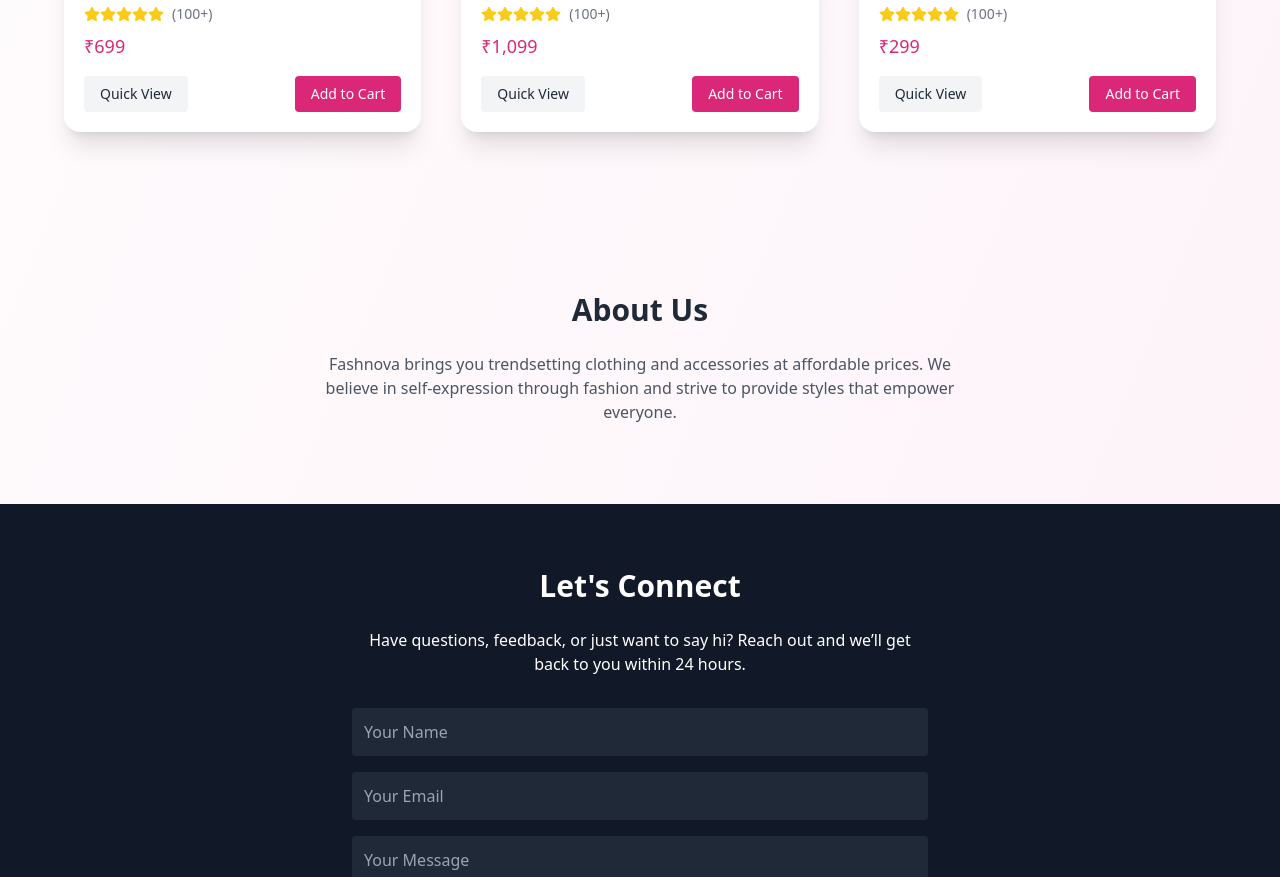
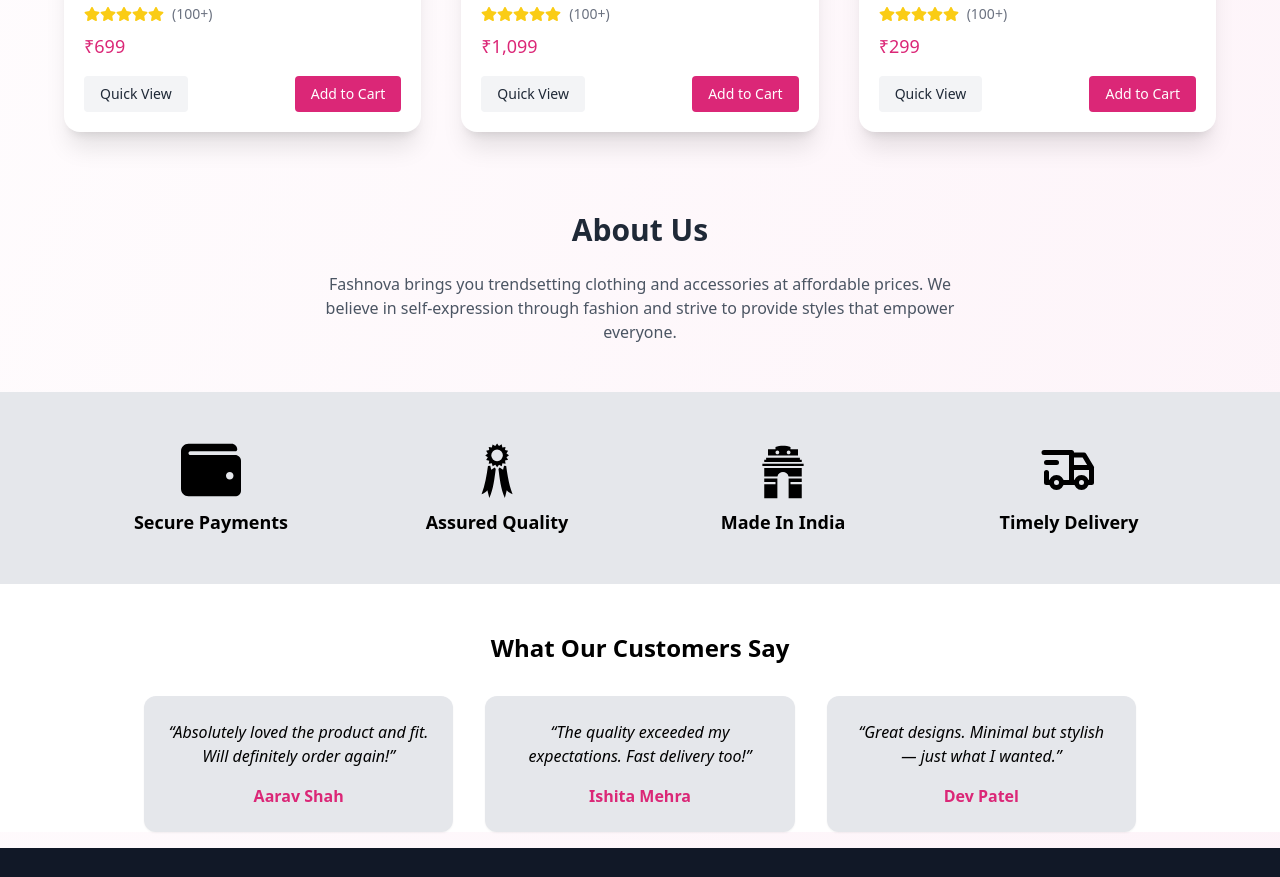
Before and after one commit to bhupendra-06/Fashnova, a React (Create React App) app: page / in a window 1280 px wide. Shown: the part 1920-2797 px from the top of the page. Built offline with nearby package versions, Linux system fonts and the light colour scheme.

Commit message:
adding testimonials and trust badges section

```diff
--- a/src/components/ClothingBrand.js
+++ b/src/components/ClothingBrand.js
@@ -1,17 +1,12 @@
 import React from "react";
-import {
-  FaStar,
-  FaHeart,
-  FaFacebook,
-  FaInstagram,
-  FaTwitter,
-} from "react-icons/fa"; // Importing icons from react-icons
-import { useState, useEffect } from "react"; // Importing useState hook from React
+import { FaStar, FaHeart } from "react-icons/fa"; // Importing icons from react-icons
+import { useEffect } from "react"; // Importing useState hook from React
 import { useNavigate } from "react-router-dom";
-import { Link } from "react-scroll"; // Link component from react-scroll
 import Footer from "./Footer";
 import Contact from "./Contact";
-import Logo from "../assets/logo.png"; // Importing logo image
+import TrustBadges from "./TrustBadges";
+import Navbar from "./Navbar";
+import Testimonials from "./Testimonials";
 
 const products = [
   {
@@ -48,7 +43,7 @@ const products = [
     category: "Accessories",
     tag: "New",
     image:
-      "https://img.freepik.com/free-photo/designed-sunglasses-red-book-grey-surface_140725-14161.jpg?ga=GA1.1.329723159.1744260162&semt=ais_hybrid&w=740",
+      "https://img.freepik.com/free-photo/sun-glasses-table_140725-7460.jpg?ga=GA1.1.329723159.1744260162&semt=ais_hybrid&w=740",
   },
   {
     id: 5,
@@ -57,7 +52,7 @@ const products = [
     category: "Shoes",
     tag: "Best Seller",
     image:
-      "https://img.freepik.com/free-photo/pair-casual-sneakers-laces_1150-13356.jpg?w=996&t=st=1715080000~exp=1715080600~hmac=mno",
+      "https://img.freepik.com/free-photo/fashion-shoes-sneakers_1203-7529.jpg?ga=GA1.1.329723159.1744260162&semt=ais_hybrid&w=740",
   },
   {
     id: 6,
@@ -71,106 +66,20 @@ const products = [
 ];
 
 const ClothingBrand = () => {
-   useEffect(() => {
+  useEffect(() => {
     window.scrollTo(0, 0);
   }, []); // This will trigger when the component is mounted
 
   const navigate = useNavigate(); // Hook to navigate
-  const [isMenuOpen, setIsMenuOpen] = useState(false); // State to manage mobile menu visibility
+
   return (
     <div className="min-h-screen bg-gradient-to-br from-white to-pink-50 text-gray-800 scroll-smooth">
-      {/* Navbar */}
-      <header className="bg-white shadow sticky top-0 left-0 right-0 z-50">
-        <div className="max-w-7xl mx-auto px-4 flex justify-between items-center">
-          <Link
-            to="hero"
-            smooth={true}
-            duration={500}
-            className="text-xl sm:text-3xl font-mono font-bold tracking-tight text-pink-600 cursor-pointer"
-          >
-            <img alt="logo" src={Logo} className="h-14 sm:h-20" />
-          </Link>
-          <div className="sm:hidden">
-            <button
-              onClick={() => setIsMenuOpen(!isMenuOpen)}
-              className="text-gray-800 focus:outline-none absolute right-4 top-4"
-            >
-              <svg
-                className="w-6 h-6"
-                fill="none"
-                stroke="currentColor"
-                viewBox="0 0 24 24"
-                xmlns="http://www.w3.org/2000/svg"
-              >
-                {isMenuOpen ? (
-                  <path
-                    strokeLinecap="round"
-                    strokeLinejoin="round"
-                    strokeWidth="2"
-                    d="M6 18L18 6M6 6l12 12"
-                  />
-                ) : (
-                  <path
-                    strokeLinecap="round"
-                    strokeLinejoin="round"
-                    strokeWidth="2"
-                    d="M4 6h16M4 12h16M4 18h16"
-                  />
-                )}
-              </svg>
-            </button>
-          </div>
-          <nav
-            className={`transition-all duration-300 ease-in-out ${
-              isMenuOpen
-                ? "block w-full absolute bg-white *:border top-14 left-0"
-                : "hidden"
-            } sm:flex text-center text-sm font-medium cursor-pointer`}
-          >
-            <Link
-              to="hero"
-              smooth={true}
-              duration={500}
-              onClick={() => setIsMenuOpen(false)}
-              className="p-4 hover:text-pink-600 hover:bg-pink-100 block sm:inline duration-100"
-            >
-              Home
-            </Link>
-            <Link
-              to="products"
-              smooth={true}
-              duration={500}
-              onClick={() => setIsMenuOpen(false)}
-              className="p-4 hover:text-pink-600 hover:bg-pink-100 block sm:inline duration-100"
-            >
-              Products
-            </Link>
-            <Link
-              to="about"
-              smooth={true}
-              duration={500}
-              onClick={() => setIsMenuOpen(false)}
-              className="p-4 hover:text-pink-600 hover:bg-pink-100 block sm:inline duration-100"
-            >
-              About
-            </Link>
-            <Link
-              to="contact"
-              smooth={true}
-              duration={500}
-              onClick={() => setIsMenuOpen(false)}
-              className="p-4 hover:text-pink-600 hover:bg-pink-100 block sm:inline duration-100"
-            >
-              Contact
-            </Link>
-          </nav>
-        </div>
-      </header>
+      <Navbar />
 
       {/* Hero Section */}
       <section
         id="hero"
-        className="relative bg-[url('https://img.freepik.com/premium-photo/blur-clothing-store-wall-shopping-mall_293060-2610.jpg?ga=GA1.1.329723159.1744260162&semt=ais_hybrid&w=740')] bg-cover bg-center h-[90vh] flex items-center justify-center px-6 text-white"
+        className="relative bg-[url('https://img.freepik.com/premium-photo/blur-clothing-store-wall-shopping-mall_293060-2610.jpg?ga=GA1.1.329723159.1744260162&semt=ais_hybrid&w=740')] bg-cover bg-center mt-12 sm:mt-20 h-[90vh] flex items-center justify-center px-6 text-white"
       >
         <div className="absolute inset-0 bg-gradient-to-t from-black via-transparent to-transparent opacity-50"></div>
         <div className="relative z-10 text-center max-w-xl mx-auto p-6 md:p-10 rounded-xl">
@@ -200,7 +109,7 @@ const ClothingBrand = () => {
       </section>
 
       {/* Featured Products */}
-      <section id="products" className="py-20 px-4 md:px-16">
+      <section id="products" className="pt-20 px-4 md:px-16">
         <h2 className="text-3xl font-bold mb-10 text-center">
           Our Picks for You
         </h2>
@@ -214,6 +123,7 @@ const ClothingBrand = () => {
                 <img
                   src={product.image}
                   alt={product.name}
+                  loading= "lazy"
                   className="w-full h-80 object-cover group-hover:scale-105 transition-transform duration-500"
                 />
                 <span className="absolute top-3 left-3 bg-pink-600 text-white text-xs px-3 py-1 rounded-full">
@@ -252,7 +162,7 @@ const ClothingBrand = () => {
       </section>
 
       {/* About Section */}
-      <section id="about" className="py-20 px-4 md:px-16 text-center">
+      <section id="about" className="pt-20 pb-12 px-4 md:px-16 text-center">
         <h2 className="text-3xl font-bold mb-6">About Us</h2>
         <p className="max-w-2xl mx-auto text-gray-600">
           Fashnova brings you trendsetting clothing and accessories at
@@ -261,13 +171,15 @@ const ClothingBrand = () => {
         </p>
       </section>
 
-      {/* Contact Section */}
+      <TrustBadges />
+      <Testimonials />
       <Contact />
-
-      {/* Footer */}
       <Footer />
     </div>
   );
 };
 
+
+
+
 export default ClothingBrand;
--- a/src/components/CollectionsPage.js
+++ b/src/components/CollectionsPage.js
@@ -104,7 +104,7 @@ const CollectionsPage = () => {
               <img
                 src={item.image}
                 alt={item.title}
-                loading="lazy"
+                loading="eager"
                 className="w-full h-full object-cover rounded-3xl"
               />
               <div className="absolute inset-0 bg-gradient-to-t from-black via-transparent to-black/50 opacity-0 group-hover:opacity-100 transition duration-300">
--- a/src/components/Contact.js
+++ b/src/components/Contact.js
@@ -4,7 +4,7 @@ const Contact = () => {
   return (
     <section
     id="contact"
-    className="bg-gray-900 text-white py-16 px-6 text-center"
+    className="bg-gray-900 text-white mt-4 py-16 md:pt-20 px-6 text-center"
   >
     <h2 className="text-3xl font-bold mb-6">Let's Connect</h2>
     <p className="max-w-xl mx-auto mb-8">
--- /dev/null
+++ b/src/components/Navbar.js
@@ -0,0 +1,99 @@
+import React from "react";
+import { Link } from "react-scroll"; // Link component from react-scroll
+import Logo from "../assets/logo.png"; // Importing logo image
+import { useState } from "react"; // Importing useState hook from React
+
+const Navbar = () => {
+  const [isMenuOpen, setIsMenuOpen] = useState(false); // State to manage mobile menu visibility
+
+  return (
+    <header className="bg-white shadow fixed top-0 left-0 right-0 z-50 select-none">
+      <div className="max-w-7xl mx-auto px-4 flex justify-between items-center">
+        <Link
+          to="hero"
+          smooth={true}
+          duration={500}
+          className="text-xl sm:text-3xl font-mono font-bold tracking-tight text-pink-600 cursor-pointer"
+        >
+          <img alt="logo" src={Logo} className="h-14 sm:h-20" />
+        </Link>
+        <div className="sm:hidden">
+          <button
+            onClick={() => setIsMenuOpen(!isMenuOpen)}
+            className="text-gray-800 focus:outline-none absolute right-4 top-4"
+          >
+            <svg
+              className="w-6 h-6"
+              fill="none"
+              stroke="currentColor"
+              viewBox="0 0 24 24"
+              xmlns="http://www.w3.org/2000/svg"
+            >
+              {isMenuOpen ? (
+                <path
+                  strokeLinecap="round"
+                  strokeLinejoin="round"
+                  strokeWidth="2"
+                  d="M6 18L18 6M6 6l12 12"
+                />
+              ) : (
+                <path
+                  strokeLinecap="round"
+                  strokeLinejoin="round"
+                  strokeWidth="2"
+                  d="M4 6h16M4 12h16M4 18h16"
+                />
+              )}
+            </svg>
+          </button>
+        </div>
+        <nav
+          className={`transition-all duration-300 ease-in-out ${
+            isMenuOpen
+              ? "block w-full absolute bg-white *:border top-14 left-0"
+              : "hidden"
+          } sm:flex text-center text-sm font-medium cursor-pointer`}
+        >
+          <Link
+            to="hero"
+            smooth={true}
+            duration={500}
+            onClick={() => setIsMenuOpen(false)}
+            className="p-4 hover:text-pink-600 hover:bg-pink-100 block sm:inline duration-100"
+          >
+            Home
+          </Link>
+          <Link
+            to="products"
+            smooth={true}
+            duration={500}
+            onClick={() => setIsMenuOpen(false)}
+            className="p-4 hover:text-pink-600 hover:bg-pink-100 block sm:inline duration-100"
+          >
+            Products
+          </Link>
+          <Link
+            to="about"
+            smooth={true}
+            duration={500}
+            onClick={() => setIsMenuOpen(false)}
+            className="p-4 hover:text-pink-600 hover:bg-pink-100 block sm:inline duration-100"
+          >
+            About
+          </Link>
+          <Link
+            to="contact"
+            smooth={true}
+            duration={500}
+            onClick={() => setIsMenuOpen(false)}
+            className="p-4 hover:text-pink-600 hover:bg-pink-100 block sm:inline duration-100"
+          >
+            Contact
+          </Link>
+        </nav>
+      </div>
+    </header>
+  );
+};
+
+export default Navbar;
--- /dev/null
+++ b/src/components/Testimonials.js
@@ -0,0 +1,36 @@
+import React from 'react';
+
+const Testimonials = () => {
+  const testimonials = [
+    {
+      name: "Aarav Shah",
+      quote: "Absolutely loved the product and fit. Will definitely order again!",
+    },
+    {
+      name: "Ishita Mehra",
+      quote: "The quality exceeded my expectations. Fast delivery too!",
+    },
+    {
+      name: "Dev Patel",
+      quote: "Great designs. Minimal but stylish — just what I wanted.",
+    },
+  ];
+
+  return (
+    <div className="bg-white pt-12">
+      <div className="max-w-5xl mx-auto px-4 text-center">
+        <h2 className="text-2xl font-bold text-black mb-8">What Our Customers Say</h2>
+        <div className="grid gap-8 md:grid-cols-3">
+          {testimonials.map((t, i) => (
+            <div key={i} className="bg-gray-200 p-6 rounded-xl shadow-sm">
+              <p className="text-black mb-4 italic">“{t.quote}”</p>
+              <p className="text-pink-600 font-semibold">{t.name}</p>
+            </div>
+          ))}
+        </div>
+      </div>
+    </div>
+  );
+};
+
+export default Testimonials;
--- /dev/null
+++ b/src/components/TrustBadges.js
@@ -0,0 +1,48 @@
+import { FaWallet, FaMotorcycle } from "react-icons/fa";
+import { TbTruckDelivery } from "react-icons/tb";
+import { GiRibbonMedal, GiIndiaGate } from "react-icons/gi";
+import { MdOutlineFlag } from "react-icons/md";
+
+const TrustBadges = () => {
+  const features = [
+    {
+      icon: <FaWallet className="text-3xl md:text-5xl lg:text-6xl" aria-label="Secure Payments" />,
+      title: "Secure Payments",
+    },
+    {
+      icon: <GiRibbonMedal className="text-3xl md:text-5xl lg:text-6xl" />,
+
+      title: "Assured Quality",
+    },
+    {
+      icon: <GiIndiaGate className="text-3xl md:text-5xl lg:text-6xl" />,
+      title: "Made In India",
+    },
+    {
+      icon: <TbTruckDelivery className="text-3xl md:text-5xl lg:text-6xl" />,
+      title: "Timely Delivery",
+    },
+  ];
+
+  return (
+    <div className="bg-gray-200 py-8 md:py-12 sm:px-4">
+      <div className="max-w-6xl mx-auto px-4 grid grid-cols-2 md:grid-cols-4 gap-6 text-center">
+        {features.map((feature, index) => (
+          <div
+            key={index}
+            className="flex flex-col items-center gap-2 cursor-pointer transition-transform duration-200 hover:scale-105"
+          >
+            <div className="text-black" title={feature.title}>
+              {feature.icon}
+            </div>
+            <h3 className="text-base sm:text-lg font-semibold text-black">
+              {feature.title}
+            </h3>
+          </div>
+        ))}
+      </div>
+    </div>
+  );
+};
+
+export default TrustBadges;
```
